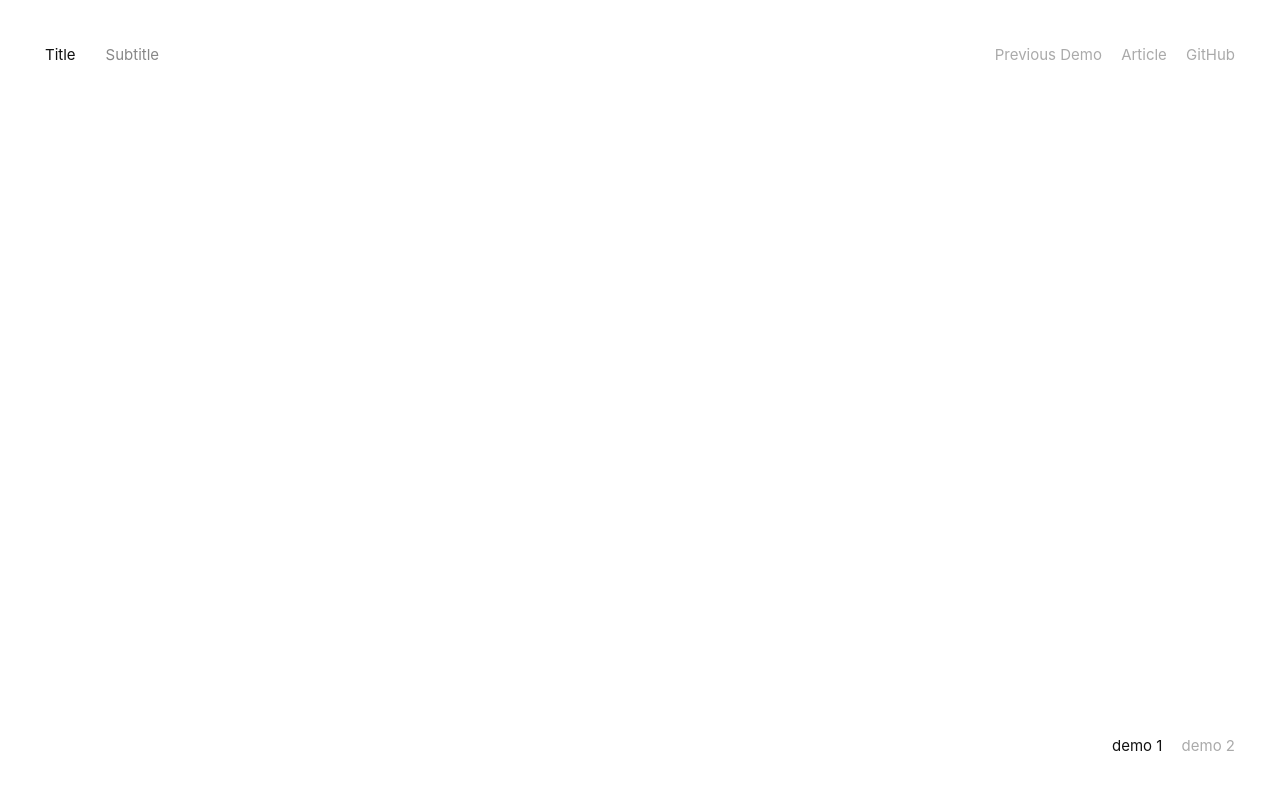
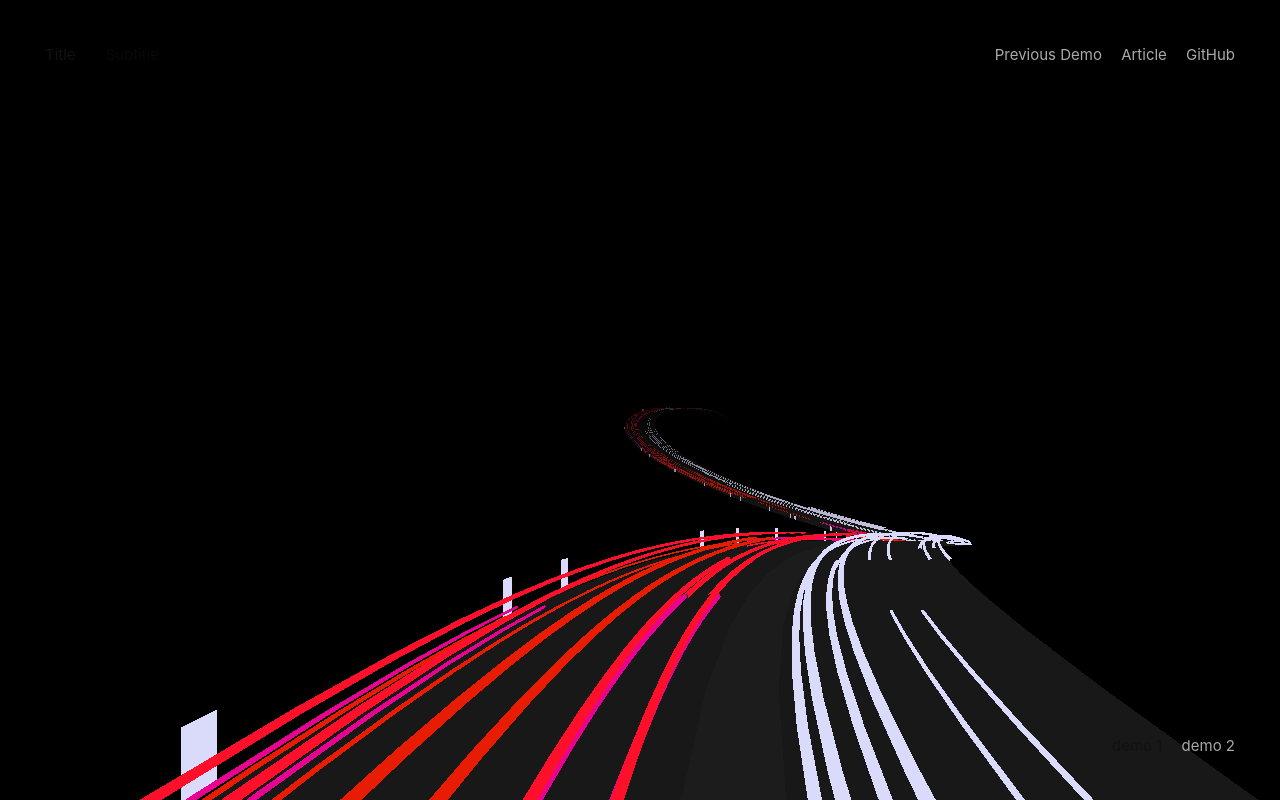
Before and after one commit to Anemolo/Infinite-Lights, a plain HTML site: page index.html in a window 1280 px wide. Drawn offline with Linux system fonts and the light colour scheme; animation ran at ten frames a second.

Commit message:
initial commit

```diff
--- /dev/null
+++ b/css/custom.css
@@ -0,0 +1,10 @@
+
+#app {
+    width: 100%;
+    height: 100vh;
+    overflow: hidden;
+  }
+  canvas {
+    width: 100%;
+    height: 100%;
+  }
--- a/index.html
+++ b/index.html
@@ -9,6 +9,7 @@
 		<meta name="author" content="Codrops" />
 		<link rel="shortcut icon" href="favicon.ico">
 		<link rel="stylesheet" type="text/css" href="css/base.css" />
+		<link rel="stylesheet" type="text/css" href="css/custom.css" />
 		<script>document.documentElement.className="js";var supportsCssVars=function(){var e,t=document.createElement("style");return t.innerHTML="root: { --tmp-var: bold; }",document.head.appendChild(t),e=!!(window.CSS&&window.CSS.supports&&window.CSS.supports("font-weight","var(--tmp-var)")),t.parentNode.removeChild(t),e};supportsCssVars()||alert("Please view this demo in a modern browser that supports CSS Variables.");</script>
 		<!--script src="//tympanus.net/codrops/adpacks/analytics.js"></script-->
 	</head>
@@ -31,9 +32,72 @@
 				</div>
 			</div>
 			<div class="content">
+			<div id='app'></div>
 				<!-- the content -->
 			</div>
 		</main>
+		<script src="./js/three.min.js"></script>
+		<script src="./js/postprocessing.min.js"></script>
+		<script src="./js/InfiniteLights.js"></script>
+		<script>
+			const container = document.getElementById('app');
+
+
+		const options = {
+			onSpeedUp: (ev)=>{
+				console.log('FAST')
+			},
+			onSlowDown: (ev)=>{
+				console.log('SLOW');
+			},
+			length: 400,
+			roadWidth: 9,
+			islandWidth: 2,
+			lanesPerRoad: 3,
+
+			totalSideLightSticks: 50,
+			lightPairsPerRoadWay: 50,
+			lightStickWidth: 0.5,
+			lightStickHeight: 1.5,
+
+			/*** These ones have to be arrays of [min,max].  ***/
+			movingAwaySpeed: [60,80],
+			movingCloserSpeed: [-120, -160],
+
+
+
+			/****  Anything below can be either a number or an array of [min,max] ****/
+
+
+			// Length of the lights. Best to be less than total length
+			carLightsLength: [400 * 0.05, 400 * 0.15],
+			// Radius of the tubes
+			carLightsRadius: [0.05, 0.14],
+			// Width is percentage of a lane. Numbers from 0 to 1
+			carWidthPercentage: [0.3, 0.5],
+			// How drunk the driver is.
+			// carWidthPercentage's max + carShiftX's max -> Cannot go over 1.
+			// Or cars start going into other lanes
+			carShiftX: [-0.2, 0.2],
+			// Self Explanatory
+			carFloorSeparation: [0.05, 1],
+
+
+			colors: {
+				roadColor: 0x181818,
+				islandColor: 0x1c1c1c,
+				background: 0x000000,
+				/***  Only these colors can be an arrays ***/
+				leftCars: [0xff102a, 0xE80290, 0xE81C02],
+				rightCars: 0xdadafa,
+				sticks: 0xdadafa
+			}
+		};
+
+			const myApp = new App(container, options);
+			myApp.init()
+			console.log('Testing 1')
+		</script>
 		<!--script src="https://tympanus.net/codrops/adpacks/demoad.js"></script-->
 	</body>
 </html>
--- /dev/null
+++ b/js/InfiniteLights.js
@@ -0,0 +1,551 @@
+class App {
+  constructor(container, options = {}) {
+    // Init ThreeJS Basics
+    this.options = options;
+    this.container = container;
+    this.renderer = new THREE.WebGLRenderer({
+      antialias: false
+    });
+    this.renderer.setSize(container.offsetWidth, container.offsetHeight, false);
+    this.renderer.setPixelRatio(window.devicePixelRatio);
+
+    container.append(this.renderer.domElement);
+
+    this.camera = new THREE.PerspectiveCamera(
+      90,
+      container.offsetWidth / container.offsetHeight,
+      0.1,
+      10000
+    );
+    this.camera.position.z = -5;
+    this.camera.position.y = 7;
+    this.camera.position.x = 0;
+    this.scene = new THREE.Scene();
+
+    let fog = new THREE.Fog(
+      options.colors.background,
+      options.length * 0.2,
+      options.length * 0.98
+    );
+    this.scene.fog = fog;
+    this.fogUniforms = {
+      fogColor: { type: "c", value: fog.color },
+      fogNear: { type: "f", value: fog.near },
+      fogFar: { type: "f", value: fog.far }
+    };
+    this.clock = new THREE.Clock();
+    this.assets = {};
+    this.disposed = false;
+
+    // Create Objects
+    this.road = new Road(this, options);
+    this.leftCarLights = new CarLights(
+      this,
+      options,
+      options.colors.leftCars,
+      options.movingAwaySpeed
+    );
+    this.rightCarLights = new CarLights(
+      this,
+      options,
+      options.colors.rightCars,
+      options.movingCloserSpeed
+    );
+    this.leftSticks = new LightsSticks(this, options);
+    // Binds
+    this.tick = this.tick.bind(this);
+    this.init = this.init.bind(this);
+    this.setSize = this.setSize.bind(this);
+    this.onMouseDown = this.onMouseDown.bind(this);
+    this.onMouseUp = this.onMouseUp.bind(this);
+  }
+  loadAssets() {
+    return new Promise((resolve, reject) => {
+      // const manager = new THREE.LoadingManager(resolve);
+      // this.text.load(manager);
+    });
+  }
+  init() {
+    const options = this.options;
+    this.road.init();
+    this.leftCarLights.init();
+
+    this.leftCarLights.mesh.position.setX(
+      -options.roadWidth / 2 - options.islandWidth / 2
+    );
+    this.rightCarLights.init();
+    this.rightCarLights.mesh.position.setX(
+      options.roadWidth / 2 + options.islandWidth / 2
+    );
+    this.leftSticks.init();
+    this.leftSticks.mesh.position.setX(
+      -(
+        options.roadWidth +
+        options.islandWidth / 2 +
+        options.lightStickWidth / 2
+      )
+    );
+
+    this.container.addEventListener("mousedown", this.onMouseDown);
+    this.container.addEventListener("mouseup", this.onMouseUp);
+    this.container.addEventListener("mouseout", this.onMouseUp);
+
+    this.tick();
+  }
+  onMouseDown(ev) {
+    if (this.options.onSpeedUp) this.options.onSpeedUp(ev);
+    // this.fovTarget = 140;
+    // this.speedupTarget = 2;
+    // this.speedupLerp = 0.05;
+    // camera.fov
+  }
+  onMouseUp(ev) {
+    if (this.options.onSlowDown) this.options.onSlowDown(ev);
+    // this.fovTarget = 90;
+    // this.speedupTarget = 0;
+    // this.speedupLerp = 0.1;
+  }
+  update(delta) {
+    let time = this.clock.elapsedTime;
+
+    this.rightCarLights.update(time);
+    this.leftCarLights.update(time);
+    this.leftSticks.update(time);
+    this.road.update(time);
+  }
+  render(delta) {
+    this.renderer.render(this.scene, this.camera);
+  }
+  dispose() {
+    this.disposed = true;
+  }
+  setSize(width, height, updateStyles) {
+    this.renderer.setSize(width, height, updateStyles);
+  }
+  tick() {
+    if (this.disposed || !this) return;
+    if (resizeRendererToDisplaySize(this.renderer, this.setSize)) {
+      const canvas = this.renderer.domElement;
+      this.camera.aspect = canvas.clientWidth / canvas.clientHeight;
+      this.camera.updateProjectionMatrix();
+    }
+    const delta = this.clock.getDelta();
+    this.render(delta);
+    this.update(delta);
+    requestAnimationFrame(this.tick);
+  }
+}
+
+const distortion_uniforms = {
+  uDistortionX: new THREE.Uniform(new THREE.Vector2(80, 3)),
+  uDistortionY: new THREE.Uniform(new THREE.Vector2(-40, 2.5))
+};
+
+const distortion_vertex = `
+#define PI 3.14159265358979
+  uniform vec2 uDistortionX;
+  uniform vec2 uDistortionY;
+
+    float nsin(float val){
+    return sin(val) * 0.5+0.5;
+    }
+  vec2 getDistortion(float progress){
+        progress = clamp(progress, 0.,1.);
+        float xAmp = uDistortionX.r;
+        float xFreq = uDistortionX.g;
+        float yAmp = uDistortionY.r;
+        float yFreq = uDistortionY.g;
+        return vec2(
+            xAmp * nsin(progress* PI * xFreq   - PI / 2. ) ,
+            yAmp * nsin(progress * PI *yFreq - PI / 2.  )
+        );
+    }
+`;
+
+const random = base => {
+  if (Array.isArray(base)) return Math.random() * (base[1] - base[0]) + base[0];
+  return Math.random() * base;
+};
+const pickRandom = arr => {
+  if (Array.isArray(arr)) return arr[Math.floor(Math.random() * arr.length)];
+  return arr;
+};
+class CarLights {
+  constructor(webgl, options, colors, speed) {
+    this.webgl = webgl;
+    this.options = options;
+    this.colors = colors;
+    this.speed = speed;
+  }
+  init() {
+    const options = this.options;
+    // Curve with length 1
+    let curve = new THREE.LineCurve3(
+      new THREE.Vector3(0, 0, 0),
+      new THREE.Vector3(0, 0, -1)
+    );
+    // Tube with radius = 1
+    let geometry = new THREE.TubeBufferGeometry(curve, 25, 1, 8, false);
+
+    let instanced = new THREE.InstancedBufferGeometry().copy(geometry);
+    instanced.maxInstancedCount = options.lightPairsPerRoadWay * 2;
+
+    let laneWidth = options.roadWidth / options.lanesPerRoad;
+
+    let aOffset = [];
+    let aMetrics = [];
+    let aColor = [];
+
+    let colors = this.colors;
+    if (Array.isArray(colors)) {
+      colors = colors.map(c => new THREE.Color(c));
+    } else {
+      colors = new THREE.Color(colors);
+    }
+
+    for (let i = 0; i < options.lightPairsPerRoadWay; i++) {
+      let radius = random(options.carLightsRadius);
+      let length = random(options.carLightsLength);
+      let speed = random(this.speed);
+
+      let carLane = i % 3;
+      let laneX = carLane * laneWidth - options.roadWidth / 2 + laneWidth / 2;
+
+      let carWidth = random(options.carWidthPercentage) * laneWidth;
+      // Drunk Driving
+      let carShiftX = random(options.carShiftX) * laneWidth;
+      // Both lights share same shiftX and lane;
+      laneX += carShiftX;
+
+      let offsetY = random(options.carFloorSeparation) + radius * 1.3;
+
+      let offsetZ = -random(options.length);
+
+      aOffset.push(laneX - carWidth / 2);
+      aOffset.push(offsetY);
+      aOffset.push(offsetZ);
+
+      aOffset.push(laneX + carWidth / 2);
+      aOffset.push(offsetY);
+      aOffset.push(offsetZ);
+
+      aMetrics.push(radius);
+      aMetrics.push(length);
+      aMetrics.push(speed);
+
+      aMetrics.push(radius);
+      aMetrics.push(length);
+      aMetrics.push(speed);
+
+      let color = pickRandom(colors);
+      aColor.push(color.r);
+      aColor.push(color.g);
+      aColor.push(color.b);
+
+      aColor.push(color.r);
+      aColor.push(color.g);
+      aColor.push(color.b);
+    }
+    instanced.addAttribute(
+      "aOffset",
+      new THREE.InstancedBufferAttribute(new Float32Array(aOffset), 3, false)
+    );
+    instanced.addAttribute(
+      "aMetrics",
+      new THREE.InstancedBufferAttribute(new Float32Array(aMetrics), 3, false)
+    );
+    instanced.addAttribute(
+      "aColor",
+      new THREE.InstancedBufferAttribute(new Float32Array(aColor), 3, false)
+    );
+
+    let material = new THREE.ShaderMaterial({
+      fragmentShader: carLightsFragment,
+      vertexShader: carLightsVertex,
+      uniforms: {
+        // uColor: new THREE.Uniform(new THREE.Color(this.color)),
+        uTime: new THREE.Uniform(0),
+        uTravelLength: new THREE.Uniform(options.length),
+        ...this.webgl.fogUniforms,
+        ...distortion_uniforms
+      }
+    });
+    let mesh = new THREE.Mesh(instanced, material);
+    mesh.frustumCulled = false;
+    this.webgl.scene.add(mesh);
+    this.mesh = mesh;
+  }
+  update(time) {
+    this.mesh.material.uniforms.uTime.value = time;
+  }
+}
+
+const carLightsFragment = `
+
+  #define USE_FOG;
+  ${THREE.ShaderChunk["fog_pars_fragment"]}
+  varying vec3 vColor;
+  varying vec2 vUv;
+  void main() {
+  vec3 color = vec3(vColor);
+  float fadeStart = 0.4;
+  float maxFade = 0.;
+  float alpha = 1.;
+
+
+  gl_FragColor = vec4(color,alpha);
+  if (gl_FragColor.a < 0.0001) discard;
+  ${THREE.ShaderChunk["fog_fragment"]}
+  }
+`;
+
+const carLightsVertex = `
+  #define USE_FOG;
+  ${THREE.ShaderChunk["fog_pars_vertex"]}
+  attribute vec3 aOffset;
+  attribute vec3 aMetrics;
+  attribute vec3 aColor;
+
+  ${distortion_vertex}
+
+  uniform float uTravelLength;
+  uniform float uTime;
+  uniform float uSpeed;
+
+  varying vec2 vUv;
+  varying vec3 vColor;
+
+  void main() {
+    vec3 transformed = position.xyz;
+    float radius = aMetrics.r;
+    float myLength = aMetrics.g;
+    float speed = aMetrics.b;
+
+    transformed.xy *= radius ;
+    transformed.z *= myLength;
+
+    // Add my length to make sure it loops after the lights hits the end
+    transformed.z += myLength-mod( uTime *speed + aOffset.z, uTravelLength);
+    transformed.xy += aOffset.xy;
+
+
+    float progress = abs(transformed.z / uTravelLength);
+    transformed.xy += getDistortion(progress);
+
+    vec4 mvPosition = modelViewMatrix * vec4(transformed,1.);
+    gl_Position = projectionMatrix * mvPosition;
+    vUv = uv;
+    vColor = aColor;
+    ${THREE.ShaderChunk["fog_vertex"]}
+  }`;
+
+class LightsSticks {
+  constructor(webgl, options) {
+    this.webgl = webgl;
+    this.options = options;
+  }
+  init() {
+    const options = this.options;
+    const geometry = new THREE.PlaneBufferGeometry(
+      options.lightStickWidth,
+      options.lightStickHeight
+    );
+    let instanced = new THREE.InstancedBufferGeometry().copy(geometry);
+    let totalSticks = options.totalSideLightSticks;
+    instanced.maxInstancedCount = totalSticks;
+
+    let stickoffset = options.length / (totalSticks - 1);
+    const aOffset = [];
+    const aColor = [];
+
+    let colors = options.colors.sticks;
+    if (Array.isArray(colors)) {
+      colors = colors.map(c => new THREE.Color(c));
+    } else {
+      colors = new THREE.Color(colors);
+    }
+
+    for (let i = 0; i < totalSticks; i++) {
+      aOffset.push((i - 1) * stickoffset * 2 + stickoffset * Math.random());
+
+      let color = pickRandom(colors);
+      aColor.push(color.r);
+      aColor.push(color.g);
+      aColor.push(color.b);
+
+      aColor.push(color.r);
+      aColor.push(color.g);
+      aColor.push(color.b);
+    }
+    instanced.addAttribute(
+      "aOffset",
+      new THREE.InstancedBufferAttribute(new Float32Array(aOffset), 1, false)
+    );
+    instanced.addAttribute(
+      "aColor",
+      new THREE.InstancedBufferAttribute(new Float32Array(aColor), 3, false)
+    );
+    const material = new THREE.ShaderMaterial({
+      fragmentShader: sideSticksFragment,
+      vertexShader: sideSticksVertex,
+      // This ones actually need double side
+      side: THREE.DoubleSide,
+      uniforms: {
+        uTravelLength: new THREE.Uniform(options.length),
+        uTime: new THREE.Uniform(0),
+        ...this.webgl.fogUniforms,
+        ...distortion_uniforms
+      }
+    });
+
+    const mesh = new THREE.Mesh(instanced, material);
+    // The object is behind the camera before the vertex shader
+    mesh.frustumCulled = false;
+    mesh.position.y = options.lightStickHeight / 2;
+    this.webgl.scene.add(mesh);
+    this.mesh = mesh;
+  }
+  update(time) {
+    this.mesh.material.uniforms.uTime.value = time;
+  }
+}
+
+const sideSticksVertex = `
+#define USE_FOG;
+${THREE.ShaderChunk["fog_pars_vertex"]}
+attribute float aOffset;
+attribute vec3 aColor;
+
+uniform float uTravelLength;
+uniform float uTime;
+
+varying vec3 vColor;
+mat4 rotationY( in float angle ) {
+	return mat4(	cos(angle),		0,		sin(angle),	0,
+			 				0,		1.0,			 0,	0,
+					-sin(angle),	0,		cos(angle),	0,
+							0, 		0,				0,	1);
+}
+
+
+${distortion_vertex}
+  void main(){
+    vec3 transformed = position.xyz;
+    float time = mod(uTime  * 60. *2. + aOffset , uTravelLength);
+
+    transformed = (rotationY(3.14/2.) * vec4(transformed,1.)).xyz;
+
+    transformed.z +=  - uTravelLength + time;
+
+
+    float progress = abs(transformed.z / uTravelLength);
+    transformed.xy += getDistortion(progress);
+    vec4 mvPosition = modelViewMatrix * vec4(transformed,1.);
+    gl_Position = projectionMatrix * mvPosition;
+    vColor = aColor;
+    ${THREE.ShaderChunk["fog_vertex"]}
+  }
+`;
+const sideSticksFragment = `
+#define USE_FOG;
+${THREE.ShaderChunk["fog_pars_fragment"]}
+varying vec3 vColor;
+  void main(){
+    vec3 color = vec3(vColor);
+    gl_FragColor = vec4(color,1.);
+    ${THREE.ShaderChunk["fog_fragment"]}
+  }
+`;
+
+class Road {
+  constructor(webgl, options) {
+    this.webgl = webgl;
+    this.options = options;
+  }
+  createIsland() {
+    const options = this.options;
+    let segments = 100;
+  }
+  // Side  = 0 center, = 1 right = -1 left
+  createPlane(side, width, isRoad) {
+    const options = this.options;
+    let segments = 100;
+    const geometry = new THREE.PlaneBufferGeometry(
+      isRoad ? options.roadWidth : options.islandWidth,
+      options.length,
+      20,
+      segments
+    );
+    const material = new THREE.ShaderMaterial({
+      fragmentShader: roadFragment,
+      vertexShader: roadVertex,
+      uniforms: {
+        uTravelLength: new THREE.Uniform(options.length),
+        uColor: new THREE.Uniform(
+          new THREE.Color(
+            isRoad ? options.colors.roadColor : options.colors.islandColor
+          )
+        ),
+        ...this.webgl.fogUniforms,
+        ...distortion_uniforms
+      }
+    });
+    const mesh = new THREE.Mesh(geometry, material);
+    mesh.rotation.x = -Math.PI / 2;
+    // Push it half further away
+    mesh.position.z = -options.length / 2;
+    mesh.position.x +=
+      (this.options.islandWidth / 2 + options.roadWidth / 2) * side;
+    this.webgl.scene.add(mesh);
+
+    return mesh;
+  }
+  init() {
+    this.leftRoadWay = this.createPlane(-1, this.options.roadWidth, true);
+    this.rightRoadWay = this.createPlane(1, this.options.roadWidth, true);
+    this.island = this.createPlane(0, this.options.islandWidth, false);
+  }
+  update(delta) {}
+}
+
+const roadFragment = `
+    #define USE_FOG;
+    varying vec2 vUv;
+    uniform vec3 uColor;
+    ${THREE.ShaderChunk["fog_pars_fragment"]}
+    void main() {
+        vec3 color = vec3(uColor);
+        gl_FragColor = vec4(uColor,1.);
+        ${THREE.ShaderChunk["fog_fragment"]}
+    }
+`;
+
+const roadVertex = `
+#define USE_FOG;
+${THREE.ShaderChunk["fog_pars_vertex"]}
+${distortion_vertex}
+uniform float uTravelLength;
+
+varying vec2 vUv;
+void main() {
+  vec3 transformed = position.xyz;
+
+
+  transformed.xz += getDistortion((transformed.y + uTravelLength / 2.) / uTravelLength);
+  vec4 mvPosition = modelViewMatrix * vec4(transformed,1.);
+  gl_Position = projectionMatrix * mvPosition;
+  vUv = uv;
+
+  ${THREE.ShaderChunk["fog_vertex"]}
+}`;
+
+function resizeRendererToDisplaySize(renderer, setSize) {
+  const canvas = renderer.domElement;
+  const width = canvas.clientWidth;
+  const height = canvas.clientHeight;
+  const needResize = canvas.width !== width || canvas.height !== height;
+  if (needResize) {
+    setSize(width, height, false);
+  }
+  return needResize;
+}
```
Also changed, not shown: js/postprocessing.min.js (added), js/three.min.js (added).
